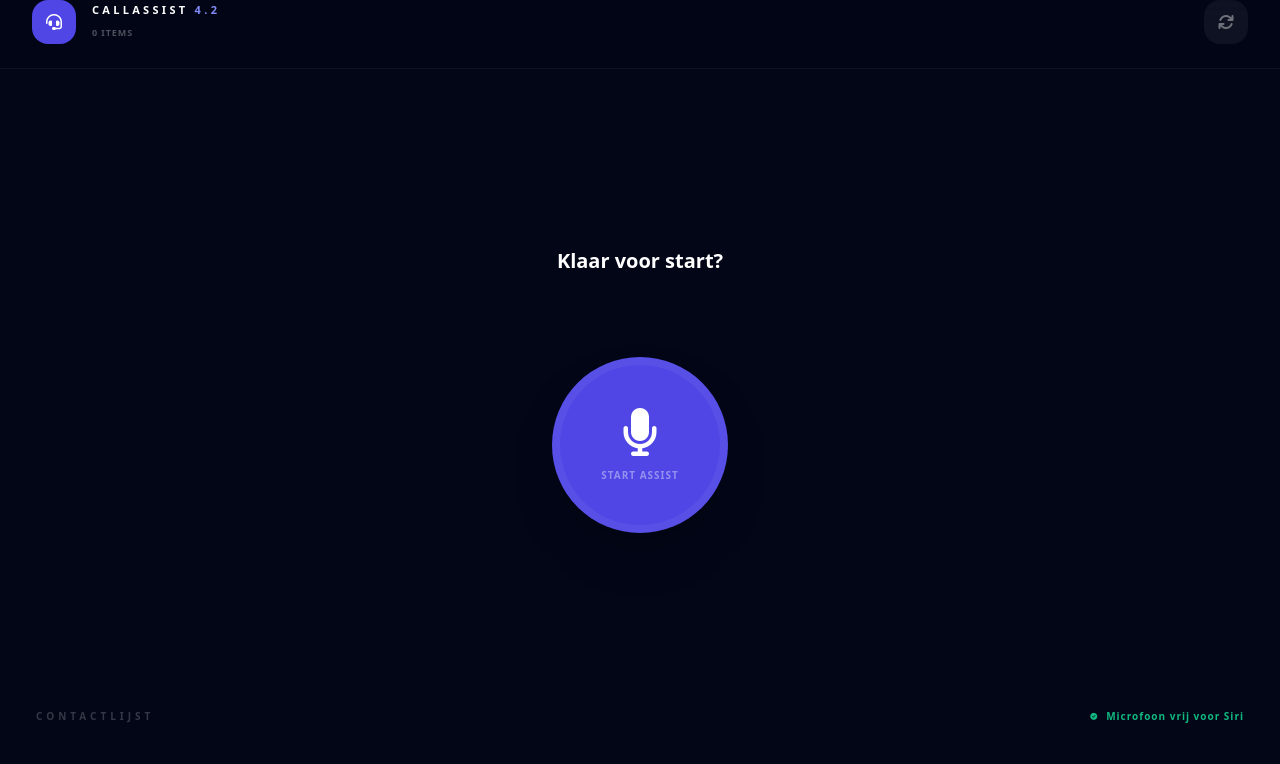
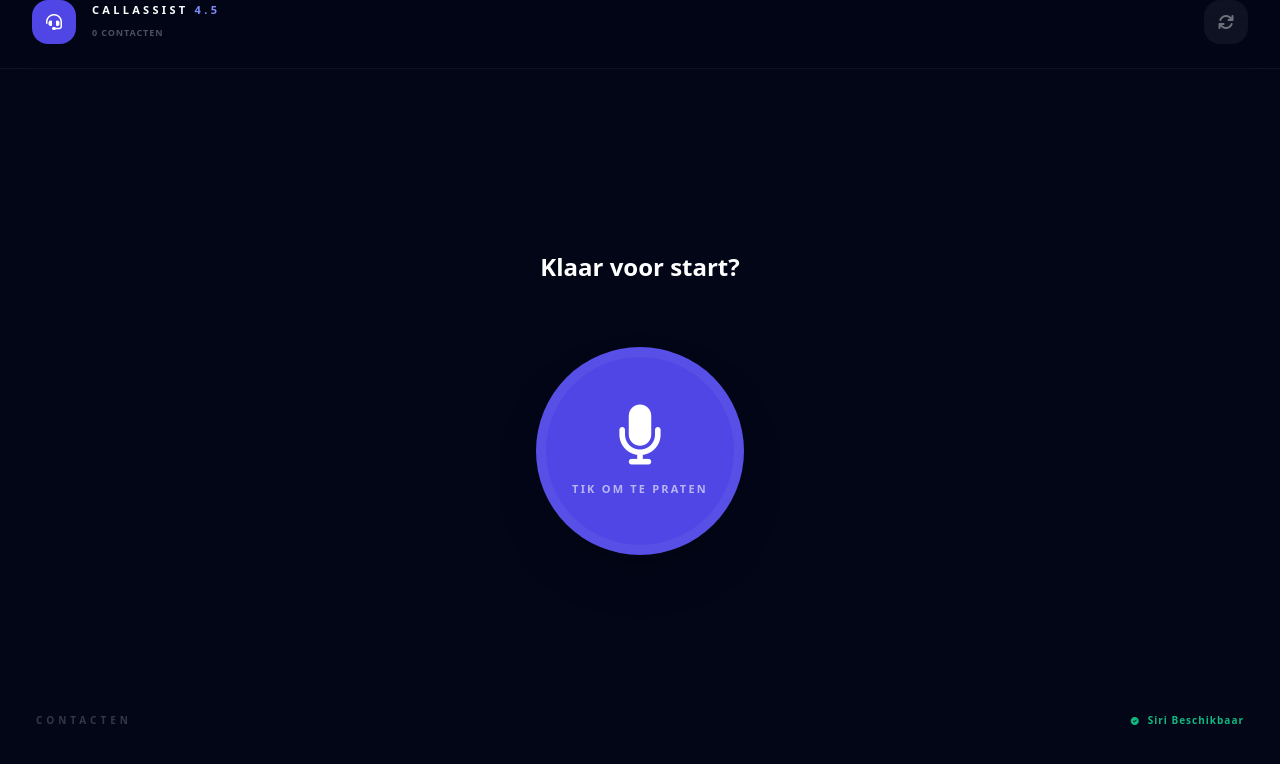
Before and after one commit to erikbraun430g-coder/driveassist-app, a React (Vite) app: page / in a window 1280 px wide. Shown: the top 764 px of the page. Built offline with nearby package versions, Linux system fonts and the light colour scheme.

Commit message:
Add files via upload

```diff
--- a/App.tsx
+++ b/App.tsx
@@ -133,7 +133,7 @@ const App: React.FC = () => {
   };
 
   const startCoPilot = async () => {
-    setAppState(prev => ({ ...prev, status: 'connecting', aiText: 'Contacten verifiëren...' }));
+    setAppState(prev => ({ ...prev, status: 'connecting', aiText: 'Systeem laden...' }));
 
     const callListContext = tasksRef.current.length > 0
       ? tasksRef.current.map((t, idx) => `CONTACT ${idx + 1}:
@@ -166,7 +166,7 @@ const App: React.FC = () => {
         model: 'gemini-2.5-flash-native-audio-preview-12-2025',
         callbacks: {
           onopen: () => {
-            setAppState(prev => ({ ...prev, status: 'active', isActive: true, aiText: 'Gereed voor instructies.' }));
+            setAppState(prev => ({ ...prev, status: 'active', isActive: true, aiText: 'Ik luister...' }));
             const source = inputCtx.createMediaStreamSource(stream);
             const scriptProcessor = inputCtx.createScriptProcessor(4096, 1, 1);
             scriptProcessor.onaudioprocess = (e) => {
@@ -189,7 +189,7 @@ const App: React.FC = () => {
                   setTimeout(() => {
                     window.location.assign(`tel:${num}`);
                     setCallingTask(null);
-                  }, 2500);
+                  }, 3000);
                 }
                 sessionPromise.then(s => s.sendToolResponse({ functionResponses: { id: fc.id, name: fc.name, response: { result: "ok" } } }));
               }
@@ -248,14 +248,19 @@ const App: React.FC = () => {
         </div>
       )}
 
+      {/* GIGANTISCH BEL-SCHERM */}
       {callingTask && (
-        <div className="fixed inset-0 z-[60] bg-indigo-900 flex flex-col items-center justify-center p-10 text-center animate-in fade-in duration-300">
-           <div className="w-24 h-24 bg-white/10 rounded-full flex items-center justify-center mb-8 animate-pulse">
-             <i className="fa-solid fa-phone text-4xl"></i>
+        <div className="fixed inset-0 z-[60] bg-indigo-600 flex flex-col items-center justify-center p-8 text-center animate-in fade-in zoom-in duration-300">
+           <div className="w-32 h-32 bg-white/20 rounded-full flex items-center justify-center mb-12 animate-pulse">
+             <i className="fa-solid fa-phone-volume text-6xl"></i>
            </div>
-           <h2 className="text-3xl font-black mb-2">{callingTask.name}</h2>
-           <p className="text-xl opacity-50 mb-10">{callingTask.phoneNumber}</p>
-           <p className="text-xs font-bold uppercase tracking-[0.3em] text-indigo-400">Microfoon wordt vrijgegeven...</p>
+           <div className="space-y-4">
+              <h2 className="text-5xl font-black tracking-tighter leading-none">{callingTask.name}</h2>
+              <p className="text-6xl font-mono font-black text-indigo-200 tracking-tighter">{callingTask.phoneNumber}</p>
+           </div>
+           <div className="mt-20 px-8 py-4 bg-white/10 rounded-full border border-white/20">
+              <p className="text-xs font-black uppercase tracking-[0.4em] text-white">Telefoonsysteem wordt geopend...</p>
+           </div>
         </div>
       )}
 
@@ -265,8 +270,8 @@ const App: React.FC = () => {
             <i className="fa-solid fa-headset text-white"></i>
           </div>
           <div>
-            <h1 className="text-[11px] font-black uppercase tracking-[0.3em]">CallAssist <span className="text-indigo-400">4.2</span></h1>
-            <span className="text-[9px] text-white/30 font-bold uppercase tracking-widest">{appState.tasks.length} items</span>
+            <h1 className="text-[11px] font-black uppercase tracking-[0.3em]">CallAssist <span className="text-indigo-400">4.5</span></h1>
+            <span className="text-[9px] text-white/30 font-bold uppercase tracking-widest">{appState.tasks.length} contacten</span>
           </div>
         </div>
         <button onClick={() => setShowSyncModal(true)} className="w-11 h-11 rounded-2xl bg-white/5 flex items-center justify-center active:scale-90 transition-transform">
@@ -275,64 +280,64 @@ const App: React.FC = () => {
       </header>
 
       <main className="flex-1 flex flex-col p-6 overflow-hidden">
-        <div className="flex-1 flex flex-col items-center justify-center text-center space-y-12">
-          <div className="h-24 flex flex-col justify-center">
-            {appState.userText && <p className="text-indigo-400 font-bold text-[10px] uppercase tracking-widest animate-pulse mb-3">"{appState.userText}"</p>}
-            <h2 className="text-xl font-black px-6">{appState.aiText || "Klaar voor start?"}</h2>
+        <div className="flex-1 flex flex-col items-center justify-center text-center">
+          <div className="h-28 flex flex-col justify-center mb-6">
+            {appState.userText && <p className="text-indigo-400 font-bold text-xs uppercase tracking-widest animate-pulse mb-3">"{appState.userText}"</p>}
+            <h2 className="text-2xl font-black px-4 leading-tight">{appState.aiText || "Klaar voor start?"}</h2>
           </div>
 
-          <div className="relative group">
+          <div className="relative w-full flex flex-col items-center">
+            {/* GIGANTISCHE START/STOP KNOP */}
             <button
               onClick={appState.isActive ? () => stopCoPilot('manual') : startCoPilot}
-              className={`w-44 h-44 rounded-full flex flex-col items-center justify-center transition-all duration-500 relative ${appState.isActive ? 'bg-slate-900 border-[8px] border-indigo-500 shadow-[0_0_80px_rgba(99,102,241,0.4)]' : 'bg-indigo-600 border-[8px] border-white/5 shadow-2xl active:scale-95'}`}
+              className={`w-52 h-52 rounded-full flex flex-col items-center justify-center transition-all duration-500 relative ${appState.isActive ? 'bg-slate-900 border-[10px] border-indigo-500 shadow-[0_0_100px_rgba(99,102,241,0.5)] scale-105' : 'bg-indigo-600 border-[10px] border-white/5 shadow-2xl active:scale-90'}`}
             >
               {appState.isActive ? (
-                <div className="flex gap-2 items-end h-12">
-                  {[1,3,5,2,4,2,1].map((v, i) => (<div key={i} className="w-2 bg-indigo-400 rounded-full animate-wave" style={{ height: `${v * 8}px`, animationDelay: `${i*0.1}s` }}></div>))}
+                <div className="flex gap-3 items-end h-16">
+                  {[1,3,5,2,4,2,1].map((v, i) => (<div key={i} className="w-2.5 bg-indigo-400 rounded-full animate-wave" style={{ height: `${v * 10}px`, animationDelay: `${i*0.1}s` }}></div>))}
                 </div>
               ) : (
                 <>
-                  <i className="fa-solid fa-microphone text-5xl mb-3"></i>
-                  <span className="text-[10px] font-black uppercase tracking-widest opacity-40">Start Assist</span>
+                  <i className="fa-solid fa-microphone text-6xl mb-4"></i>
+                  <span className="text-[11px] font-black uppercase tracking-[0.2em] opacity-60">Tik om te praten</span>
                 </>
               )}
             </button>
 
+            {/* GIGANTISCHE SIRI VRIJGAVE BALK */}
             {appState.isActive && (
               <button
                 onClick={() => stopCoPilot('siri')}
-                className="absolute -bottom-16 left-1/2 -translate-x-1/2 flex flex-col items-center gap-2 animate-in slide-in-from-top-4 duration-500"
+                className="mt-16 w-full max-w-sm h-20 bg-red-600 rounded-3xl flex items-center justify-center gap-4 shadow-[0_10px_40px_rgba(220,38,38,0.4)] active:scale-95 transition-all animate-in slide-in-from-bottom-8 duration-500"
               >
-                <div className="w-12 h-12 rounded-full bg-red-500/20 border border-red-500/30 flex items-center justify-center shadow-lg active:scale-90 transition-transform">
-                  <i className="fa-solid fa-microphone-slash text-red-500 text-sm"></i>
-                </div>
-                <span className="text-[9px] font-black text-red-500 uppercase tracking-widest whitespace-nowrap">Siri Vrijgeven</span>
+                <i className="fa-solid fa-microphone-slash text-2xl"></i>
+                <span className="text-lg font-black uppercase tracking-widest text-white">Siri Vrijgeven</span>
               </button>
             )}
           </div>
         </div>
 
-        <div className="mt-14 space-y-5">
+        <div className={`mt-10 space-y-4 transition-opacity duration-500 ${appState.isActive ? 'opacity-20 pointer-events-none' : 'opacity-100'}`}>
           <div className="flex justify-between items-end px-3">
-             <h3 className="text-[10px] font-black text-white/20 uppercase tracking-[0.4em]">Contactlijst</h3>
+             <h3 className="text-[10px] font-black text-white/20 uppercase tracking-[0.4em]">Contacten</h3>
              {!appState.isActive && (
-               <span className="text-[10px] font-black text-emerald-500 tracking-widest flex items-center gap-2 animate-in fade-in slide-in-from-right-2">
-                 <i className="fa-solid fa-circle-check text-[7px]"></i> Microfoon vrij voor Siri
+               <span className="text-[10px] font-black text-emerald-500 tracking-widest flex items-center gap-2">
+                 <i className="fa-solid fa-check-circle text-[8px]"></i> Siri Beschikbaar
                </span>
              )}
           </div>
-          <div className="overflow-y-auto max-h-[25vh] space-y-3 pb-8 custom-scrollbar">
+          <div className="overflow-y-auto max-h-[22vh] space-y-3 pb-8 custom-scrollbar">
             {appState.tasks.map(t => (
-              <div key={t.id} className="p-5 bg-white/5 border border-white/5 rounded-[1.5rem] flex justify-between items-center group active:bg-indigo-600/30 transition-all">
-                <div className="flex-1 pr-4">
-                  <p className="font-bold text-base tracking-tight">{t.name}</p>
-                  <p className="text-[11px] text-white/40 mt-0.5">{t.organization}</p>
-                  <p className="text-[10px] text-indigo-400 font-bold mt-1 uppercase tracking-wider italic">{t.subject}</p>
+              <div key={t.id} className="p-6 bg-white/5 border border-white/5 rounded-[1.75rem] flex justify-between items-center active:bg-indigo-600 transition-colors">
+                <div className="flex-1 pr-6">
+                  <p className="font-bold text-lg tracking-tight leading-none">{t.name}</p>
+                  <p className="text-xs text-white/40 mt-1">{t.organization}</p>
+                  <p className="text-[10px] text-indigo-400 font-black mt-2 uppercase tracking-widest italic">{t.subject}</p>
                 </div>
                 <div className="text-right">
-                  <p className="text-[11px] text-white/30 font-bold mb-2 font-mono">{t.phoneNumber}</p>
-                  <div className="w-8 h-8 rounded-lg bg-white/5 flex items-center justify-center ml-auto">
-                    <i className="fa-solid fa-phone text-[10px] text-indigo-400"></i>
+                  <p className="text-sm text-white/30 font-mono font-bold mb-3">{t.phoneNumber}</p>
+                  <div className="w-10 h-10 rounded-xl bg-white/5 flex items-center justify-center ml-auto">
+                    <i className="fa-solid fa-phone text-xs text-indigo-400"></i>
                   </div>
                 </div>
               </div>
@@ -342,9 +347,10 @@ const App: React.FC = () => {
       </main>
 
       <style>{`
-        @keyframes wave { 0%, 100% { transform: scaleY(0.5); } 50% { transform: scaleY(1.3); } }
-        .animate-wave { animation: wave 1.2s infinite ease-in-out; }
+        @keyframes wave { 0%, 100% { transform: scaleY(0.5); } 50% { transform: scaleY(1.4); } }
+        .animate-wave { animation: wave 1s infinite ease-in-out; }
         .custom-scrollbar::-webkit-scrollbar { width: 0; }
+        body { -webkit-tap-highlight-color: transparent; }
       `}</style>
     </div>
   );
```
